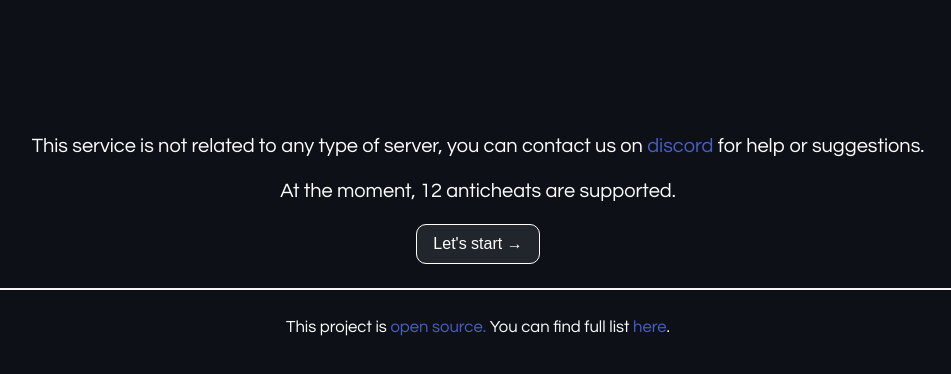
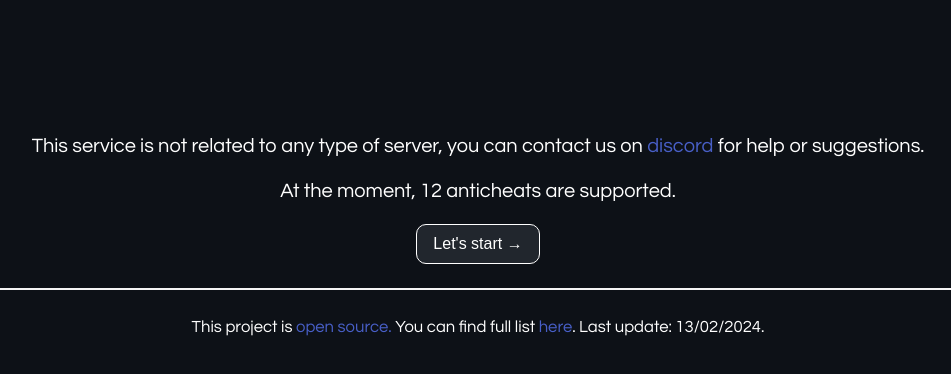
Before and after one commit to Elikill58/FindMyAC, a plain HTML site: page index.html in a window 1280 px wide. Shown: the part 160-534 px from the top of the page, without its empty margins (162-1113 px from the left). Drawn offline with Linux system fonts and the light colour scheme.

Commit message:
Add date for last update

```diff
--- a/index.html
+++ b/index.html
@@ -34,7 +34,7 @@
             </div>
             <hr>
             <small>
-                This project is <a href="https://github.com/Elikill58/FindMyAC">open source.</a> You can find full list <a href="https://www.spigotmc.org/wiki/anti-cheat-list-bukkit-and-spigot/">here</a>.
+                This project is <a href="https://github.com/Elikill58/FindMyAC">open source.</a> You can find full list <a href="https://www.spigotmc.org/wiki/anti-cheat-list-bukkit-and-spigot/">here</a>. Last update: 13/02/2024.
             </small>
         </div>
     </div>
```
